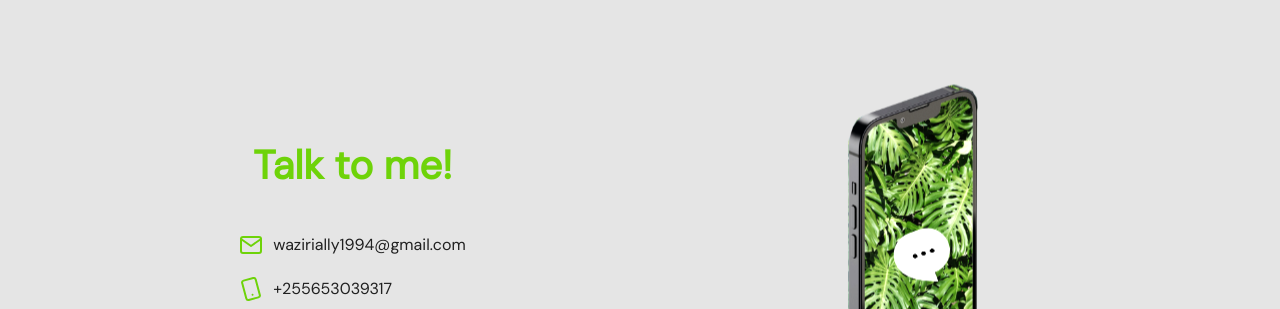
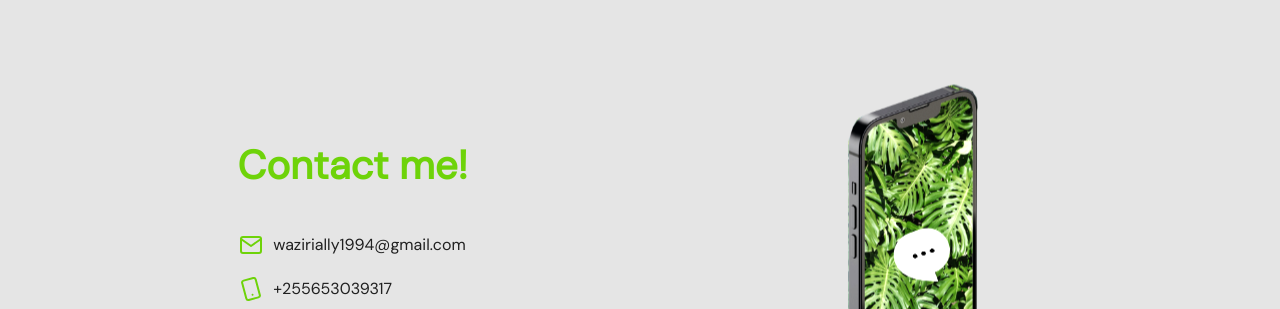
Before and after one commit to WAZIRI123/waziri-personal-website, a plain HTML site: page index.html in a window 1280 px wide. Shown: the part 3300-3609 px from the top of the page. Drawn offline with nearby package versions, Linux system fonts and the light colour scheme; a web font is replaced by a local one.

```diff
--- a/index.html
+++ b/index.html
@@ -327,7 +327,7 @@ text-align: center;
         <div class="wrapper">
             <div class="col-a">
                 <header>
-                    <h2>Talk to me!</h2>
+                    <h2>Contact me!</h2>
                 </header>
                 <div class="content">
                     <ul>
```
